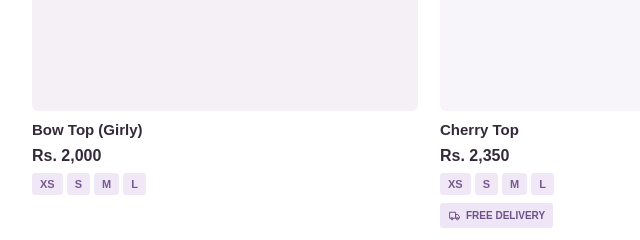
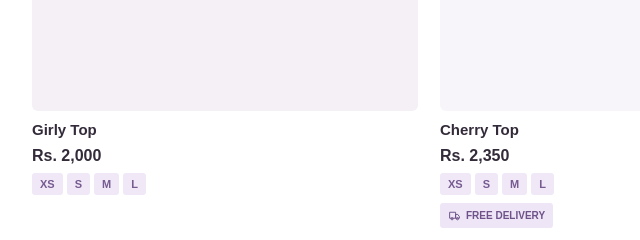
Before and after one commit to zaracloudlk/catalogue, a plain HTML site: page index.html in a window 1280 px wide. Shown: the part 9920-10160 px from the top of the page, 211-851 px from the left. Drawn offline with Linux system fonts and the light colour scheme.

Commit message:
Rename 'Bow Top (Girly)' to 'Girly Top'

```diff
--- a/index.html
+++ b/index.html
@@ -63,7 +63,7 @@
         ['Black Long Dress',2650,'S,M,L',true]
       ]},
       {title:'Other Tops',items:[
-        ['Bow Top (Girly)',2000,'XS,S,M,L'],
+        ['Girly Top',2000,'XS,S,M,L'],
         ['Cherry Top',2350,'XS,S,M,L',true],
         ['Dark Blue Wrap',2450,'XS,M'],
         ['Light Blue Wrap',2450,'XS,S,M'],
```
